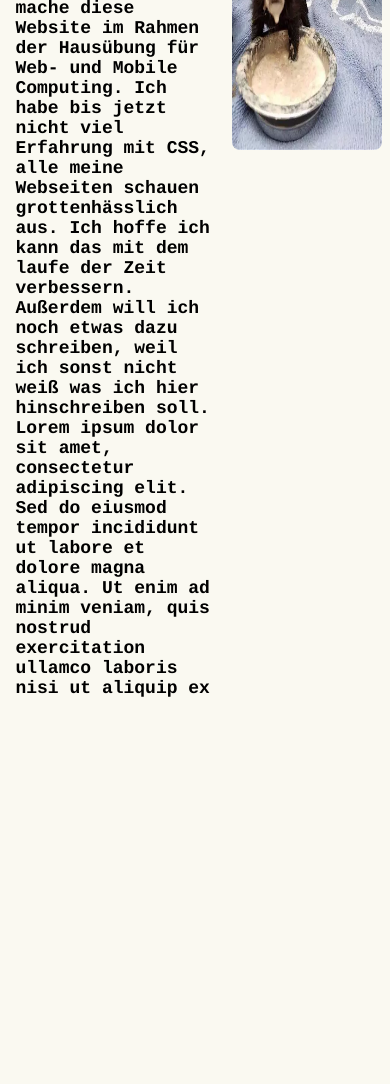
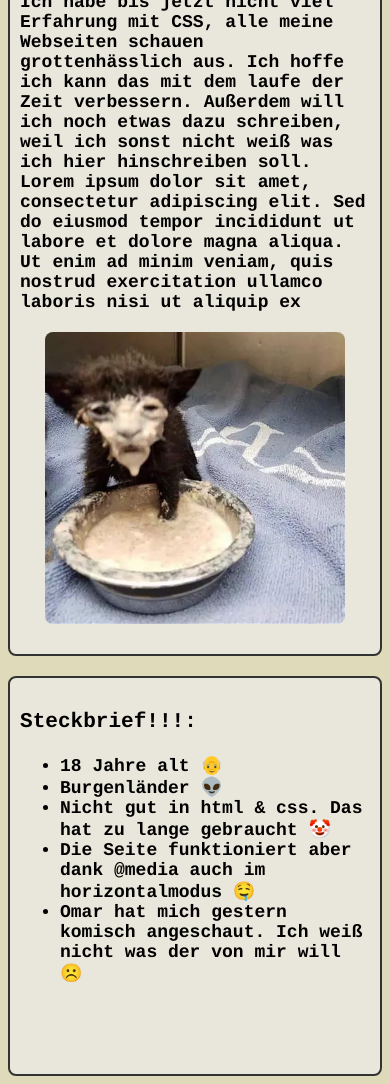
Before and after one commit to GRO240715/GRO-WMC-25-26-3-4-AAIF, a plain HTML site: page uebermich.html in a window 390 px wide. Shown: the part 340-1424 px from the top of the page. Before the commit the page ends 1064 px from the top, so only its background shows below. Drawn offline with Linux system fonts and the light colour scheme.

Commit message:
zweite box hinzugefügt, alles nochmal mit @media überarbeitet. schaut jetzt fabelhaft aus. fast so gut wie ich.#

```diff
--- a/uebermich.html
+++ b/uebermich.html
@@ -6,31 +6,75 @@
     <title>Über Julius Grotrian</title>
 <style>
     body {
-            background-color: #faf9f1;
+        background-color: #dfdab9;
     }
     .nstyle {
         text-align: center;
         font-family: "Courier";
     }
-        .mstyle {
-            text-align: left;
-            padding-left: 2%;
-            font-family: "Courier";
-            font-weight:bolder;
-            font-size: large;
-            max-width: 700px;
-        }
-        .gadse {
-            width: 150px;
-            height: 250px;
-            margin-left: 20px;
-            border-radius: 8px;
+    .outer-flex {
+        display: flex;
+        gap: 40px;
+        justify-content: center;
+        flex-wrap: wrap;
+        max-width: 1900px;
+        margin: 40px auto 0 auto;
     }
     .flex-container {
         display: flex;
         align-items: flex-start;
+        flex-direction: row;
         max-width: 900px;
-            margin: 40px auto 0 auto;
+        min-width: 300px;
+        border: 2px solid #333;
+        border-radius: 8px;
+        background: #e9e6db;
+        padding: 20px;
+        box-sizing: border-box;
+        gap: 20px;
+        flex: 1 1 400px;
+    }
+    .mstyle {
+        text-align: left;
+        font-family: "Courier";
+        font-weight: bolder;
+        font-size: large;
+        max-width: 700px;
+        margin: 0;
+        padding: 0;
+    }
+    .gadse {
+        width: 50%;
+        height: auto;
+        border-radius: 8px;
+        object-fit: contain;
+        flex-shrink: 0;
+        max-width: 200px;
+    }
+    @media (max-width: 1200px) {
+        .outer-flex {
+            flex-direction: column;
+            gap: 20px;
+        }
+        .flex-container {
+            max-width: 100%;
+        }
+    }
+    @media (max-width: 700px) {
+        .flex-container {
+            flex-direction: column;
+            align-items: center;
+            padding: 10px;
+        }
+        .gadse {
+            width: 80vw;
+            max-width: 300px;
+            height: auto;
+            margin-bottom: 20px;
+        }
+        .mstyle {
+            max-width: 100%;
+        }
     }
 </style>
 </head>
@@ -41,9 +85,10 @@
         <br>
     </header>
     <main>
+        <div class="outer-flex">
             <div class="flex-container">
                 <p class="mstyle">
-            Mein Name ist Julius Grotrian und ich bin 18 Jahre alt.
+                    Mein Name ist Julius Grotrian. Ich bin 18.
                     Ich mache diese Website im Rahmen der Hausübung für Web- und Mobile Computing.
                     Ich habe bis jetzt nicht viel Erfahrung mit CSS, alle meine Webseiten schauen grottenhässlich aus.
                     Ich hoffe ich kann das mit dem laufe der Zeit verbessern.
@@ -55,6 +100,19 @@
                 </p>
                 <img src="OIP.5fpbZRq_-eA5vDLuLuXxNAHaHN.webp" alt="Profilbild" class="gadse">
             </div>
+            <div class="flex-container">
+                <div class="mstyle">
+                    <h3>Steckbrief!!!:</h3>
+                    <ul>
+                        <li>18 Jahre alt 👴</li>
+                        <li>Burgenländer 👽</li>
+                        <li>Nicht gut in html & css. Das hat zu lange gebraucht 🤡</li>
+                        <li>Die Seite funktioniert aber dank @media auch im horizontalmodus 🤤</li>
+                        <li>Omar hat mich gestern komisch angeschaut. Ich weiß nicht was der von mir will ☹️</li>
+                    </ul>
+                </div>
+            </div>
+        </div>
     </main>
 </body>
 </html>
```
Lines whose indentation alone changed are shown as unchanged.
